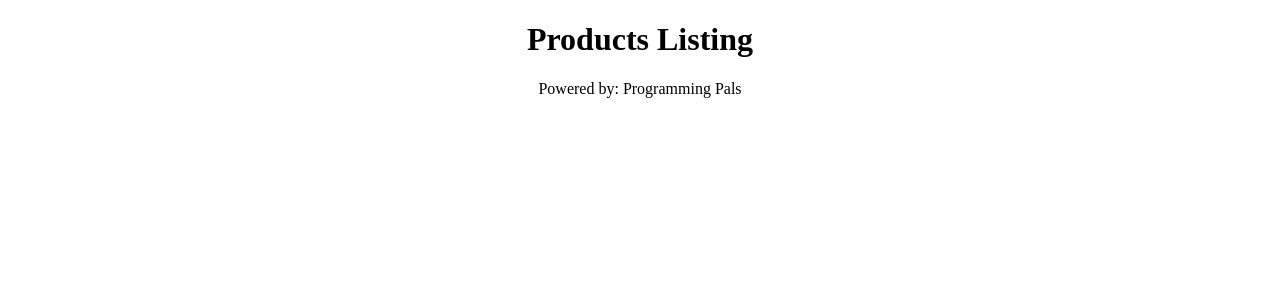
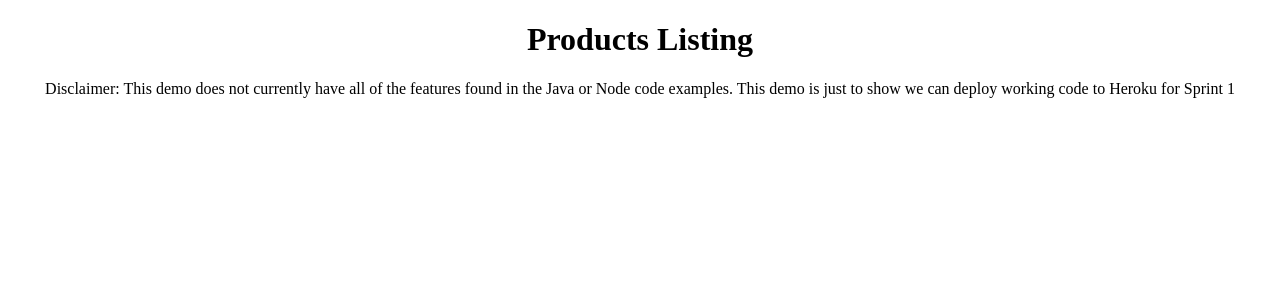
Before and after one commit to team-programming-pals/uark-register, a Django app: page / in a window 1280 px wide. Shown: the top 300 px of the page. Run offline with Django 3.2, Linux system fonts and the light colour scheme; data that the repository does not hold is empty; parts of the project's set-up code (start-up, migrations or seed data) failed here and were passed over.

Commit message:
Left a note for graders

```diff
--- a/register/templates/productListing.html
+++ b/register/templates/productListing.html
@@ -32,7 +32,7 @@
    <br />
    {% endfor %}
 
-   <p>Powered by: Programming Pals</p>
+   <p>Disclaimer: This demo does not currently have all of the features found in the Java or Node code examples. This demo is just to show we can deploy working code to Heroku for Sprint 1</p>
 
 </body>
 
```
